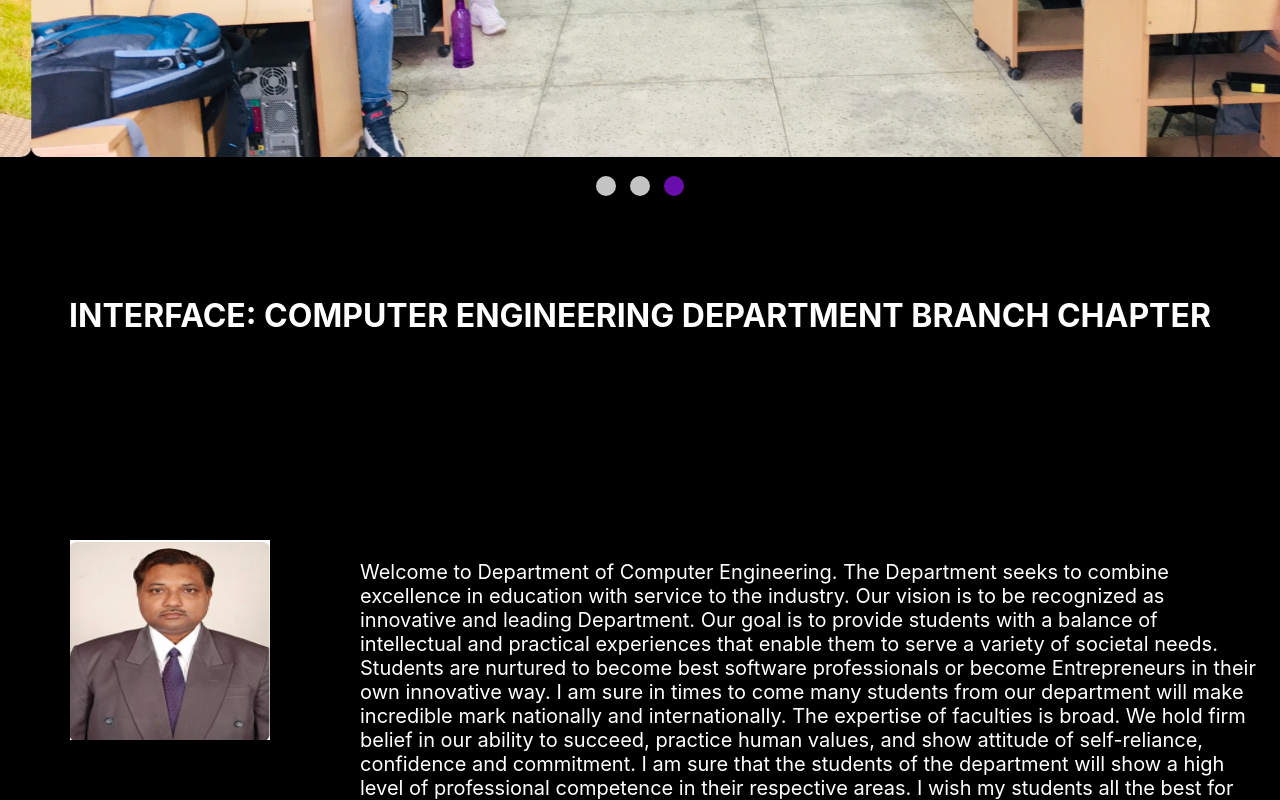
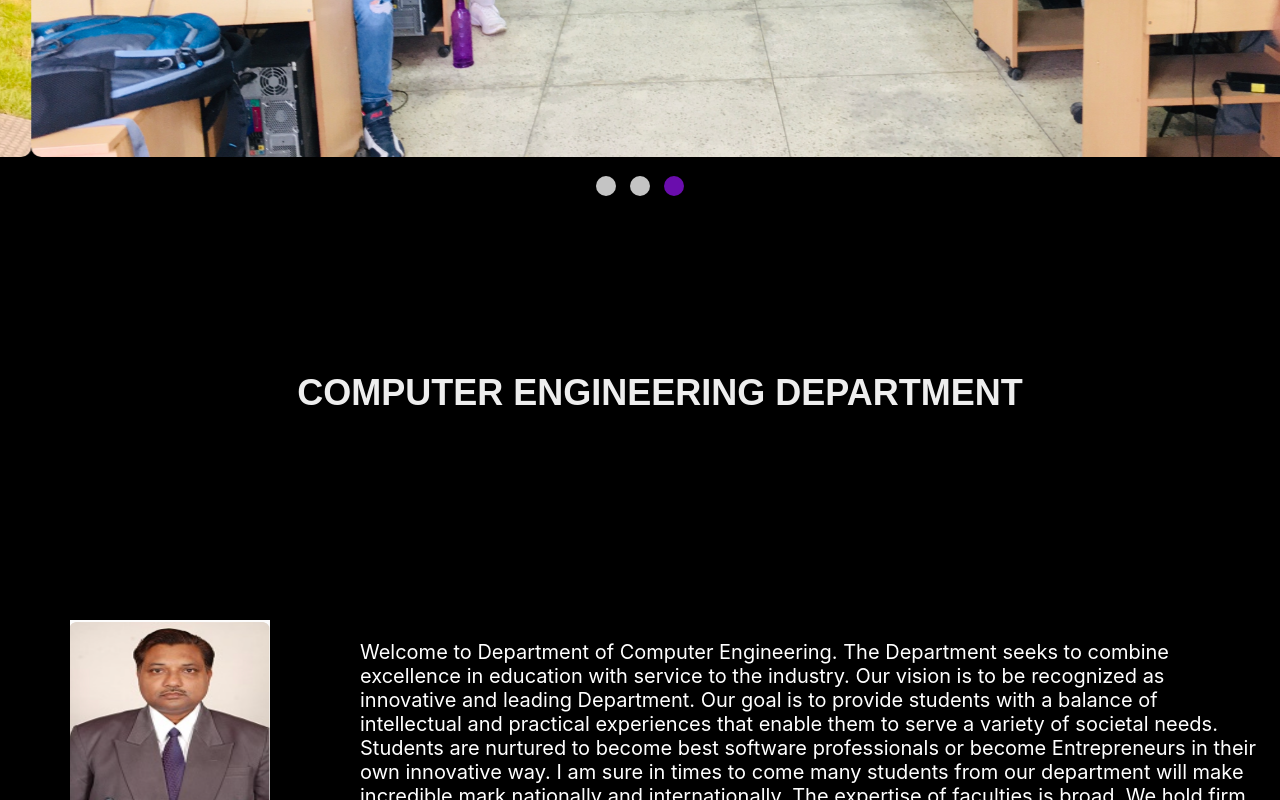
Before and after one commit to shiv-das/interface-frontend, a Next.js app: page / in a window 1280 px wide. Shown: the part 612-1412 px from the top of the page. Built offline with nearby package versions, Linux system fonts and the light colour scheme.

Commit message:
minor changes in navbar

```diff
--- a/components/BranchChapter.js
+++ b/components/BranchChapter.js
@@ -1,13 +1,18 @@
+import { bgcolor } from "@mui/system";
 import styles from "../styles/Home.module.css";
 
 export default function BranchChapter() {
   return (
     <div>
-      <div className={styles.line}>
-        <h1 className={styles.lineUp}>
-          INTERFACE: COMPUTER ENGINEERING DEPARTMENT BRANCH CHAPTER
-        </h1>
-      </div>
+      <h4 className={styles.wordCarousel}>
+        <div>
+          <ul className={styles.flip3}>
+            <li>COMPUTER ENGINEERING DEPARTMENT </li>
+            <li className={styles.marginBC}>BRANCH CHAPTER</li>
+            <li className={styles.marginInterface}>INTERFACE</li>
+          </ul>
+        </div>
+      </h4>
     </div>
   );
 }
--- a/components/ResponsiveAppBar.js
+++ b/components/ResponsiveAppBar.js
@@ -18,6 +18,10 @@ const pages = ["About Us", "Contact Us"];
 
 function ResponsiveAppBar() {
   const [anchorElNav, setAnchorElNav] = React.useState(null);
+
+  const handleOpenNavMenu = (event) => {
+    setAnchorElNav(event.currentTarget);
+  };
 
   const handleCloseNavMenu = () => {
     setAnchorElNav(null);
@@ -56,6 +60,16 @@ function ResponsiveAppBar() {
           </Typography>
 
           <Box sx={{ flexGrow: 1, display: { xs: "flex", md: "none" } }}>
+            <IconButton
+              size="large"
+              aria-label="account of current user"
+              aria-controls="menu-appbar"
+              aria-haspopup="true"
+              onClick={handleOpenNavMenu}
+              color="inherit"
+            >
+              <MenuIcon />
+            </IconButton>
             <Menu
               id="menu-appbar"
               anchorEl={anchorElNav}
@@ -82,6 +96,23 @@ function ResponsiveAppBar() {
             </Menu>
           </Box>
 
+          <Typography
+            variant="h5"
+            noWrap
+            component="a"
+            href=""
+            sx={{
+              mr: 2,
+              display: { xs: "flex", md: "none" },
+              flexGrow: 1,
+              fontWeight: 700,
+              letterSpacing: ".1rem",
+              color: "white",
+              textDecoration: "none",
+            }}
+          >
+            INTERFACE
+          </Typography>
           <Box sx={{ flexGrow: 1, display: { xs: "none", md: "flex" } }}>
             {pages.map((page) => (
               <Button
--- a/pages/index.js
+++ b/pages/index.js
@@ -1,9 +1,13 @@
+import * as React from "react";
+import * as ReactDOM from "react-dom/client";
 import Head from "next/head";
 import Image from "next/image";
 import styles from "../styles/Home.module.css";
 import NavBar from "../components/NavBar";
 import Slideshow from "../components/Slideshow";
+import { StyledEngineProvider } from "@mui/material/styles";
 import ResponsiveAppBar from "../components/ResponsiveAppBar";
+
 import { createTheme, ThemeProvider } from "@mui/material/styles";
 import Hod from "../components/Hod";
 import BranchChapter from "../components/BranchChapter";
@@ -39,9 +43,13 @@ export default function Home() {
       </Head>
       <header>
         <NavBar />
-        <ThemeProvider theme={theme}>
-          <ResponsiveAppBar sx={style} />
-        </ThemeProvider>
+        <React.StrictMode>
+          <StyledEngineProvider injectFirst>
+            <ThemeProvider theme={theme}>
+              <ResponsiveAppBar sx={style} />
+            </ThemeProvider>
+          </StyledEngineProvider>
+        </React.StrictMode>
         <Slideshow />
         <BranchChapter />
         <Hod />
--- a/styles/Home.module.css
+++ b/styles/Home.module.css
@@ -166,36 +166,190 @@
   color: white;
   justify-self: center;
 }
-
-.line {
+.branchChapCont {
   width: 100%;
-  height: 20rem;
-  overflow: hidden;
-  padding: 0;
+  height: 400px;
   background-color: #000;
-  padding-top: 80px;
+  display: flex;
+  justify-content: center;
 }
-.lineUp {
+.hi1 {
   color: white;
   text-align: center;
   padding: 16px;
   margin: 0;
-  animation: 2s anim-lineUp ease-out infinite;
+  background-color: #000;
+  font-family: Copperplate, Papyrus, fantasy;
+  margin-top: 10%;
 }
-@keyframes anim-lineUp {
+
+.wordCarousel {
+  font-size: 36px;
+  font-weight: 100;
+  color: #eee;
+  width: 100%;
+  height: 400px;
+  background-color: #000;
+  display: flex;
+  justify-content: center;
+  margin: 0;
+  align-items: center;
+}
+.wordCarousel div {
+  overflow: hidden;
+  position: relative;
+  float: right;
+  height: 65px;
+  padding-top: 10px;
+  margin-top: -10px;
+}
+.wordCarousel div li {
+  font-family: Copperplate, Papyrus, fantasy;
+
+  color: #eee;
+  font-weight: 700;
+  padding: 0 10px;
+  height: 45px;
+  margin-bottom: 45px;
+  display: block;
+}
+.flip2 {
+  animation: flip2 6s cubic-bezier(0.23, 1, 0.32, 1.2) infinite;
+}
+.flip3 {
+  animation: flip3 8s cubic-bezier(0.23, 1, 0.32, 1.2) infinite;
+}
+.flip4 {
+  animation: flip4 10s cubic-bezier(0.23, 1, 0.32, 1.2) infinite;
+}
+.flip5 {
+  animation: flip5 12s cubic-bezier(0.23, 1, 0.32, 1.2) infinite;
+}
+
+@keyframes flip2 {
   0% {
-    opacity: 0;
-    transform: translateY(80%);
+    margin-top: -180px;
+  }
+  5% {
+    margin-top: -90px;
+  }
+  50% {
+    margin-top: -90px;
+  }
+  55% {
+    margin-top: 0px;
+  }
+  99.99% {
+    margin-top: 0px;
+  }
+  100% {
+    margin-top: -180px;
+  }
+}
+
+@keyframes flip3 {
+  0% {
+    margin-top: -270px;
+  }
+  5% {
+    margin-top: -180px;
+  }
+  33% {
+    margin-top: -180px;
+  }
+  38% {
+    margin-top: -90px;
+  }
+  66% {
+    margin-top: -90px;
+  }
+  71% {
+    margin-top: 0px;
+  }
+  99.99% {
+    margin-top: 0px;
+  }
+  100% {
+    margin-top: -270px;
+  }
+}
+
+@keyframes flip4 {
+  0% {
+    margin-top: -360px;
+  }
+  5% {
+    margin-top: -270px;
+  }
+  25% {
+    margin-top: -270px;
+  }
+  30% {
+    margin-top: -180px;
+  }
+  50% {
+    margin-top: -180px;
+  }
+  55% {
+    margin-top: -90px;
+  }
+  75% {
+    margin-top: -90px;
+  }
+  80% {
+    margin-top: 0px;
+  }
+  99.99% {
+    margin-top: 0px;
+  }
+  100% {
+    margin-top: -360px;
+  }
+}
+
+@keyframes flip5 {
+  0% {
+    margin-top: -450px;
+  }
+  5% {
+    margin-top: -360px;
   }
   20% {
-    opacity: 0;
+    margin-top: -360px;
   }
-  50% {
-    opacity: 1;
-    transform: translateY(0%);
+  25% {
+    margin-top: -270px;
+  }
+  40% {
+    margin-top: -270px;
+  }
+  45% {
+    margin-top: -180px;
+  }
+  60% {
+    margin-top: -180px;
+  }
+  65% {
+    margin-top: -90px;
+  }
+  80% {
+    margin-top: -90px;
+  }
+  85% {
+    margin-top: 0px;
+  }
+  99.99% {
+    margin-top: 0px;
   }
   100% {
-    opacity: 1;
-    transform: translateY(0%);
+    margin-top: -450px;
   }
 }
+.marginInterface {
+  align-items: center;
+  justify-content: center;
+  margin-left: 230px;
+}
+.marginBC {
+  margin-left: 200px;
+}
```
Also changed, not shown: 1 other file (tests, documents, lock files or other folders).
